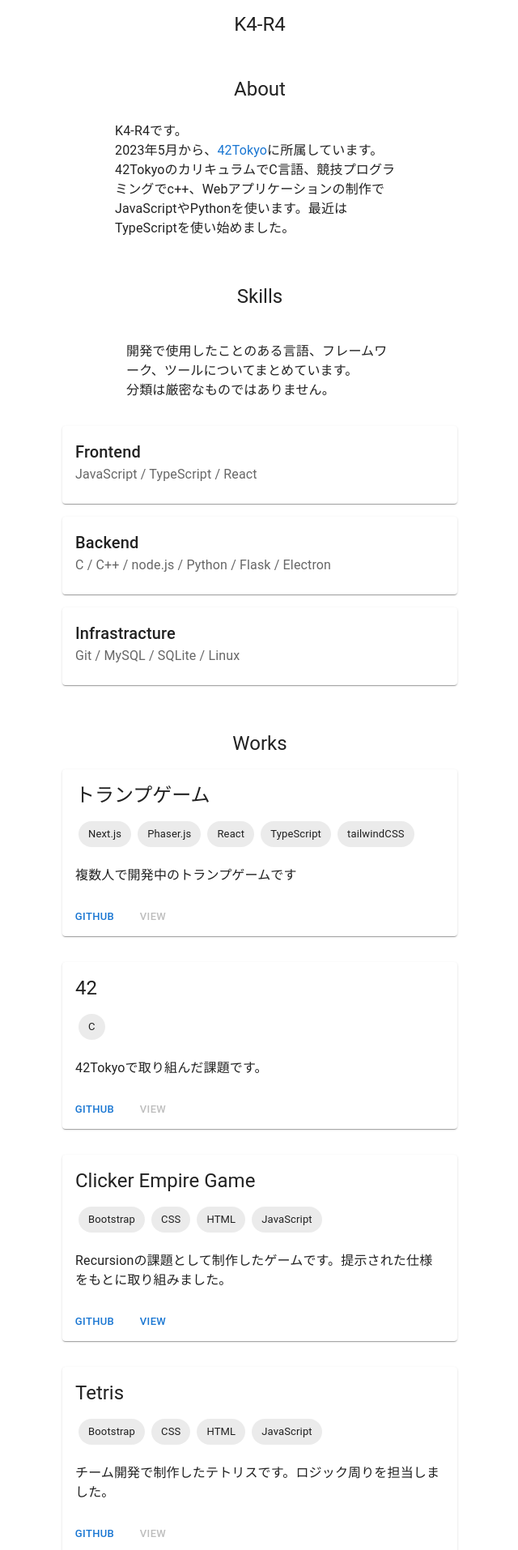
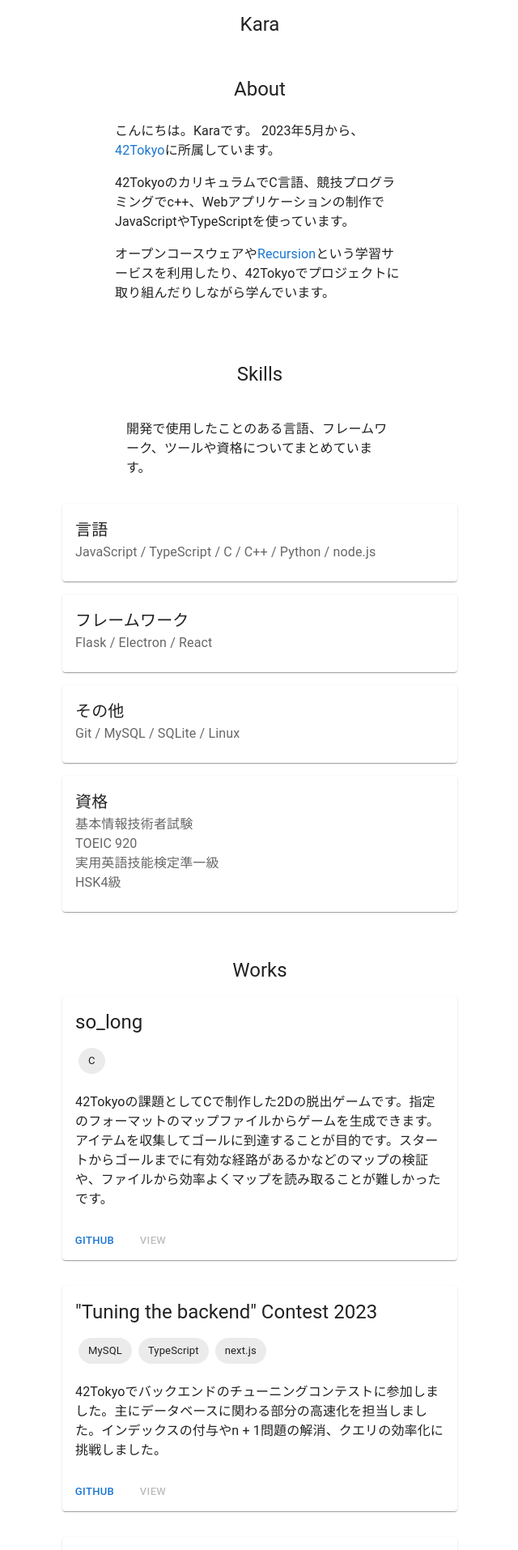
Before and after one commit to K4-R4/portfolio, a React (Create React App) app: page / in a window 1280 px wide. Shown: the part 240-2154 px from the top of the page at 81% size, without its empty margins (319-959 px from the left). Built offline with nearby package versions, Linux system fonts and the light colour scheme.

Commit message:
docs/content: edit content

```diff
--- a/public/index.html
+++ b/public/index.html
@@ -4,7 +4,7 @@
     <meta charset="utf-8"/>
     <meta name="viewport" content="width=device-width, initial-scale=1"/>
     <link rel="icon" href="favicon.ico">
-    <title>K4-R4's portfolio</title>
+    <title>Kara's portfolio</title>
 </head>
 <body>
 <noscript>You need to enable JavaScript to run this app.</noscript>
--- a/src/components/About.tsx
+++ b/src/components/About.tsx
@@ -13,11 +13,19 @@ const About: React.FC = () => {
                 <Grid container md={5} xs={12} display='flex' justifyContent='center'>
                     <Grid container md={9} xs={12} display='flex' justifyContent='start'>
                         <Typography variant='body1' sx={{p: 2}}>
-                            K4-R4です。<br/>
-                            2023年5月から、<Link href={'https://42tokyo.jp/'} underline={'none'}>42Tokyo</Link>
-                            に所属しています。<br/>
-                            42TokyoのカリキュラムでC言語、競技プログラミングでc++、Webアプリケーションの制作で
-                            JavaScriptやPythonを使います。最近はTypeScriptを使い始めました。
+                            <Typography paragraph={true} >
+                                こんにちは。Karaです。
+                                2023年5月から、<Link href={'https://42tokyo.jp/'} underline={'none'}>42Tokyo</Link>
+                                に所属しています。
+                            </Typography>
+                            <Typography paragraph={true} >
+                                42TokyoのカリキュラムでC言語、競技プログラミングでc++、Webアプリケーションの制作で
+                                JavaScriptやTypeScriptを使っています。
+                            </Typography>
+                            <Typography paragraph={true} >
+                                オープンコースウェアや<Link href={'https://recursionist.io/'} underline={'none'}>Recursion</Link>
+                                という学習サービスを利用したり、42Tokyoでプロジェクトに取り組んだりしながら学んでいます。
+                            </Typography>
                         </Typography>
                     </Grid>
                 </Grid>
--- a/src/components/MyAvatar.tsx
+++ b/src/components/MyAvatar.tsx
@@ -16,7 +16,7 @@ const MyAvatar: React.FC = () => {
                 </Grid>
                 <Grid xs={6} display='flex' justifyContent='center' sx={{p: 1}}>
                     <Typography variant='h5'>
-                        K4-R4
+                        Kara
                     </Typography>
                 </Grid>
             </Grid>
--- a/src/components/Skills.tsx
+++ b/src/components/Skills.tsx
@@ -3,25 +3,34 @@ import {Card, CardContent, Grid, Typography} from "@mui/material";
 
 interface SkillProps {
     name: string
-    content: string
+    contents: Array<string>
 }
 
 const skillDetails: SkillProps[] = [
     {
-        name: 'Frontend',
-        content: 'JavaScript / TypeScript / React'
+        name: '言語',
+        contents: ['JavaScript / TypeScript / C / C++ / Python / node.js']
     },
     {
-        name: 'Backend',
-        content: 'C / C++ / node.js / Python / Flask / Electron',
+        name: 'フレームワーク',
+        contents: ['Flask / Electron / React'],
     },
     {
-        name: 'Infrastracture',
-        content: 'Git / MySQL / SQLite / Linux'
+        name: 'その他',
+        contents: ['Git / MySQL / SQLite / Linux']
+    },
+    {
+        name: '資格',
+        contents: [
+            '基本情報技術者試験',
+            'TOEIC 920',
+            '実用英語技能検定準一級',
+            'HSK4級'
+        ]
     }
 ]
 
-const SkillCard: React.FC<SkillProps> = ({name, content}: SkillProps) => {
+const SkillCard: React.FC<SkillProps> = ({name, contents}: SkillProps) => {
     return (
         <>
             <Card sx={{width: '100%', m: 1}}>
@@ -29,9 +38,13 @@ const SkillCard: React.FC<SkillProps> = ({name, content}: SkillProps) => {
                     <Typography variant='h6' align='left'>
                         {name}
                     </Typography>
-                    <Typography color='textSecondary'>
-                        {content}
-                    </Typography>
+                        {contents.map((content) => {
+                            return (
+                                <Typography color='textSecondary'>
+                                    {content}
+                                </Typography>
+                            )}
+                        )}
                 </CardContent>
             </Card>
         </>
@@ -50,8 +63,7 @@ const Skills: React.FC = () => {
                 <Grid container md={5} xs={12} display='flex' justifyContent='center' sx={{p: 1}}>
                     <Grid container md={9} xs={12} display='flex' justifyContent='center' sx={{p: 1}}>
                         <Typography variant='body1' sx={{p: 2}}>
-                            開発で使用したことのある言語、フレームワーク、ツールについてまとめています。<br/>
-                            分類は厳密なものではありません。<br/>
+                            開発で使用したことのある言語、フレームワーク、ツールや資格についてまとめています。
                         </Typography>
                     </Grid>
                     {skillDetails.map((skillDetail) => {
--- a/src/components/Works.tsx
+++ b/src/components/Works.tsx
@@ -16,46 +16,70 @@ interface WorkProps {
 
 const workDetails: WorkProps[] = [
     {
-        title: 'トランプゲーム',
+        title: 'so_long',
+        tech: ['C'],
+        description: '42Tokyoの課題としてCで制作した2Dの脱出ゲームです。指定のフォーマットのマップファイルからゲームを生成できます。' +
+            'アイテムを収集してゴールに到達することが目的です。' +
+            'スタートからゴールまでに有効な経路があるかなどのマップの検証や、ファイルから効率よくマップを読み取ることが難しかったです。',
+        repository: 'https://github.com/orgs/recursion-team-a/repositories',
+        url: ''
+    },
+    {
+        title: '"Tuning the backend" Contest 2023',
+        tech: ['TypeScript', 'MySQL', 'next.js'],
+        description: '42Tokyoでバックエンドのチューニングコンテストに参加しました。' +
+            '主にデータベースに関わる部分の高速化を担当しました。' +
+            'インデックスの付与やn + 1問題の解消、クエリの効率化に挑戦しました。',
+        repository: 'https://github.com/K4-R4/42HoursTuning2023-1',
+        url: ''
+    },
+    {
+        title: 'トランプゲーム(仮)',
         tech: ['TypeScript', 'Phaser.js', 'Next.js', 'React', 'tailwindCSS'],
-        description: '複数人で開発中のトランプゲームです',
-        repository: 'https://github.com/recursion-team-a/card-games.git',
+        description: '複数人で開発中のトランプゲームです。設計や技術選定に関しては開発ログやIssueにあります',
+        repository: 'https://github.com/orgs/recursion-team-a/repositories',
         url: ''
     },
     {
         title: '42',
         tech: ['C'],
-        description: '42Tokyoで取り組んだ課題です。',
+        description: '42Tokyoで取り組んだ課題の一覧です。',
         repository: 'https://github.com/K4-R4/42.git',
         url: ''
     },
     {
+        title: 'AtCoder Bookmarks',
+        tech: ['JavaScript', 'HTML', 'CSS', 'Bootstrap'],
+        description: 'AtCoderで間違えた問題をメモとともに保存しておくChrome拡張機能です。' +
+            'AtCoderでコンテストに取り組む中で、溶けなかった問題をまとめておいて効率的に見直したいという考えから制作しました。' +
+            'Chrome storageを使用しているため、端末間で保存した内容が共有されるようになっています。',
+        repository: 'https://github.com/K4-R4/atcoder-bookmarks',
+        url: 'https://chrome.google.com/webstore/detail/atcoder-bookmarks/kiaidplgaggiackabggkpopkmdiljkij?hl=ja'
+    },
+    {
         title: 'Clicker Empire Game',
         tech: ['JavaScript', 'HTML', 'CSS', 'Bootstrap'],
-        description: 'Recursionの課題として制作したゲームです。提示された仕様をもとに取り組みました。',
+        description: 'Recursionのプロジェクトとして制作したゲームです。' +
+            'プレイヤーはファストフード店でハンバーガーを焼く仕事から始まります。' +
+            'ハンバーガーをひっくり返すごとに25ドル稼ぎ、お金を貯めることによって施設のアップグレード、' +
+            '投資、または不動産の購入をすることができます。',
         repository: 'https://github.com/K4-R4/clicker-empire-game',
         url: 'https://k4-r4.github.io/clicker-empire-game/'
     },
     {
         title: 'Tetris',
         tech: ['JavaScript', 'HTML', 'CSS', 'Bootstrap'],
-        description: 'チーム開発で制作したテトリスです。' +
-            'ロジック周りを担当しました。',
+        description: 'チーム開発で制作したテトリスです。',
         repository: 'https://github.com/K4-R4/tetris',
-        url: ''
-    },
-    {
-        title: 'AtCoder Bookmarks',
-        tech: ['JavaScript', 'HTML', 'CSS', 'Bootstrap'],
-        description: 'AtCoderで間違えた問題をメモとともに保存しておくChrome拡張機能です。',
-        repository: 'https://github.com/K4-R4/atcoder-bookmarks',
-        url: ''
+        url: 'https://recursion-blue-team.github.io/tetris/'
     },
     {
         title: 'Remote procedure call',
         tech: ['Python', 'JavaScript', 'node.js'],
         description: 'Remote Procedure Callの学習で、UNIXドメインソケットを用いて実装しました。' +
-            'JSON-RPCの仕様をもとに制作しました。',
+            'JSON-RPCの仕様をもとに制作しました。' +
+            'クライアントとサーバーがJSON形式のデータをやり取りします。' +
+            'クライアントはnode.jsで、サーバーはPythonで実装しました。',
         repository: 'https://github.com/K4-R4/remote-procedure-call',
         url: ''
     },
@@ -71,7 +95,9 @@ const workDetails: WorkProps[] = [
         title: 'Non-sticky めも',
         tech: ['JavaScript', 'HTML', 'CSS', 'SQLite', 'node.js', 'Electron'],
         description: 'チーム開発で制作したメモ帳デスクトップアプリです。' +
-            'データベースの周辺、メインプロセスとレンダラープロセスの通信などを担当しました。' +
+            'メモの内容をデスクトップの背景画像として表示できる点に特徴があります。' +
+            'Electronで制作したことでクロスプラットフォームなアプリケーションになっています。' +
+            'データベース、メインプロセスとレンダラープロセスの通信などを担当しました。' +
             'smartHR賞を受賞しました',
         repository: 'https://github.com/K4-R4/team-s09',
         url: ''
```
